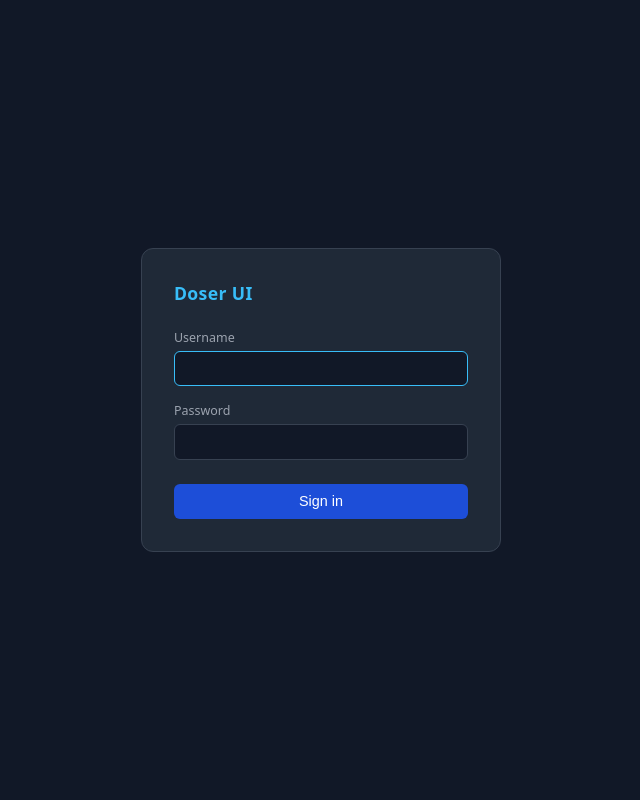
After one commit to Abiel5/doser-ui, a Flask app: page /login in a window 1280 px wide. The commit adds this page. Shown: the whole page, without its empty margins (319-959 px from the left). Run offline with Flask 3, Linux system fonts and the light colour scheme.

Commit message:
Add session-based login auth
Credentials (UI_USER, UI_PASS, SECRET_KEY) loaded from .env.
All routes protected by login_required decorator.
Login page at /login, logout via POST /logout.

Co-Authored-By: Claude Sonnet 4.6 <noreply@anthropic.com>

```diff
--- a/app.py
+++ b/app.py
@@ -5,7 +5,9 @@ from datetime import datetime
 from uuid import uuid4
 
 import paho.mqtt.client as mqtt
-from flask import Flask, Response, jsonify, render_template, request
+import functools
+
+from flask import Flask, Response, jsonify, redirect, render_template, request, session, url_for
 
 from config import (
     CALMAG_ML_PER_GAL,
@@ -21,12 +23,25 @@ from config import (
     MQTT_RESP_TOPIC,
     MQTT_STATUS_TOPIC,
     MQTT_USER,
+    SECRET_KEY,
     STAGE_LABELS,
     STAGE_RECIPES,
     SYSTEMS,
+    UI_PASS,
+    UI_USER,
 )
 
 app = Flask(__name__)
+app.secret_key = SECRET_KEY
+
+
+def login_required(f):
+    @functools.wraps(f)
+    def wrapper(*args, **kwargs):
+        if not session.get("authed"):
+            return redirect(url_for("login", next=request.path))
+        return f(*args, **kwargs)
+    return wrapper
 
 # ── SSE broadcast ─────────────────────────────────────────────────────────────
 # Each connected browser gets its own queue; broadcast pushes to all of them.
@@ -177,7 +192,25 @@ PUMP_LABELS = {
 PUMP_ORDER = ["calmag", "micro", "gro", "bloom", "phup", "phdown"]
 
 
+@app.route("/login", methods=["GET", "POST"])
+def login():
+    error = None
+    if request.method == "POST":
+        if request.form.get("username") == UI_USER and request.form.get("password") == UI_PASS:
+            session["authed"] = True
+            return redirect(request.args.get("next") or url_for("index"))
+        error = "Invalid username or password."
+    return render_template("login.html", error=error)
+
+
+@app.route("/logout", methods=["POST"])
+def logout():
+    session.clear()
+    return redirect(url_for("login"))
+
+
 @app.route("/")
+@login_required
 def index():
     system = SYSTEMS[0]
     pumps = [{"id": pid, "label": PUMP_LABELS.get(pid, pid)} for pid in PUMP_ORDER if pid in system["pumps"].values()]
@@ -197,6 +230,7 @@ def index():
 
 
 @app.route("/preview", methods=["POST"])
+@login_required
 def preview():
     try:
         gallons, stage, strength, _ = _parse_form(request.json)
@@ -217,6 +251,7 @@ def preview():
 
 
 @app.route("/dose", methods=["POST"])
+@login_required
 def dose():
     try:
         gallons, stage, strength, system_id = _parse_form(request.json)
@@ -231,12 +266,14 @@ def dose():
 
 
 @app.route("/abort", methods=["POST"])
+@login_required
 def abort():
     _mqtt.publish(MQTT_CMD_TOPIC, json.dumps({"v": 1, "type": "batch_abort"}))
     return jsonify({"ok": True})
 
 
 @app.route("/command", methods=["POST"])
+@login_required
 def command():
     data = request.json
     pump_ids = data.get("pump_ids", [])
@@ -285,6 +322,7 @@ def command():
 
 
 @app.route("/stream")
+@login_required
 def stream():
     """SSE endpoint — each browser connection gets its own message queue."""
     client_q: queue.Queue = queue.Queue(maxsize=200)
--- a/config.py
+++ b/config.py
@@ -2,6 +2,10 @@ import os
 from dotenv import load_dotenv
 
 load_dotenv()
+
+UI_USER      = os.environ.get("UI_USER", "admin")
+UI_PASS      = os.environ.get("UI_PASS", "")
+SECRET_KEY   = os.environ.get("SECRET_KEY", "change-me")
 
 MQTT_HOST         = os.environ.get("MQTT_HOST", "10.0.0.232")
 MQTT_PORT         = int(os.environ.get("MQTT_PORT", "1883"))
--- /dev/null
+++ b/templates/login.html
@@ -0,0 +1,95 @@
+<!DOCTYPE html>
+<html lang="en">
+<head>
+  <meta charset="UTF-8">
+  <meta name="viewport" content="width=device-width, initial-scale=1.0">
+  <title>Doser UI — Login</title>
+  <style>
+    *, *::before, *::after { box-sizing: border-box; margin: 0; padding: 0; }
+    body {
+      font-family: system-ui, -apple-system, sans-serif;
+      background: #111827;
+      color: #e5e7eb;
+      min-height: 100vh;
+      display: flex;
+      align-items: center;
+      justify-content: center;
+    }
+    .card {
+      background: #1f2937;
+      border: 1px solid #374151;
+      border-radius: 12px;
+      padding: 2rem;
+      width: 100%;
+      max-width: 360px;
+    }
+    h1 {
+      font-size: 1.1rem;
+      font-weight: 600;
+      color: #38bdf8;
+      margin-bottom: 1.5rem;
+      letter-spacing: 0.02em;
+    }
+    .field { margin-bottom: 1rem; }
+    .field label {
+      display: block;
+      font-size: 0.78rem;
+      color: #9ca3af;
+      margin-bottom: 0.3rem;
+    }
+    .field input {
+      width: 100%;
+      padding: 0.55rem 0.7rem;
+      background: #111827;
+      border: 1px solid #374151;
+      border-radius: 6px;
+      color: #e5e7eb;
+      font-size: 0.9rem;
+    }
+    .field input:focus {
+      outline: none;
+      border-color: #38bdf8;
+    }
+    .error {
+      background: #450a0a;
+      color: #f87171;
+      border-radius: 6px;
+      padding: 0.5rem 0.7rem;
+      font-size: 0.85rem;
+      margin-bottom: 1rem;
+    }
+    button {
+      width: 100%;
+      padding: 0.6rem;
+      background: #1d4ed8;
+      color: #fff;
+      border: none;
+      border-radius: 6px;
+      font-size: 0.9rem;
+      font-weight: 500;
+      cursor: pointer;
+      margin-top: 0.5rem;
+    }
+    button:hover { background: #2563eb; }
+  </style>
+</head>
+<body>
+  <div class="card">
+    <h1>Doser UI</h1>
+    {% if error %}
+    <div class="error">{{ error }}</div>
+    {% endif %}
+    <form method="POST">
+      <div class="field">
+        <label>Username</label>
+        <input type="text" name="username" autocomplete="username" autofocus>
+      </div>
+      <div class="field">
+        <label>Password</label>
+        <input type="password" name="password" autocomplete="current-password">
+      </div>
+      <button type="submit">Sign in</button>
+    </form>
+  </div>
+</body>
+</html>
```
Also changed, not shown: templates/index.html (+6 -1 lines).
